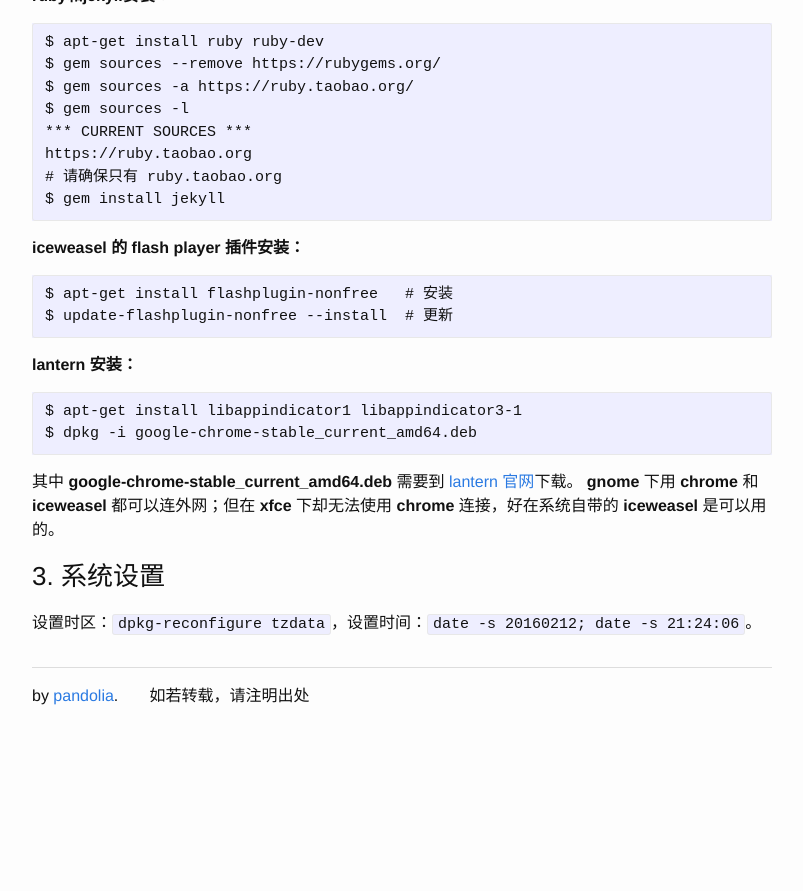
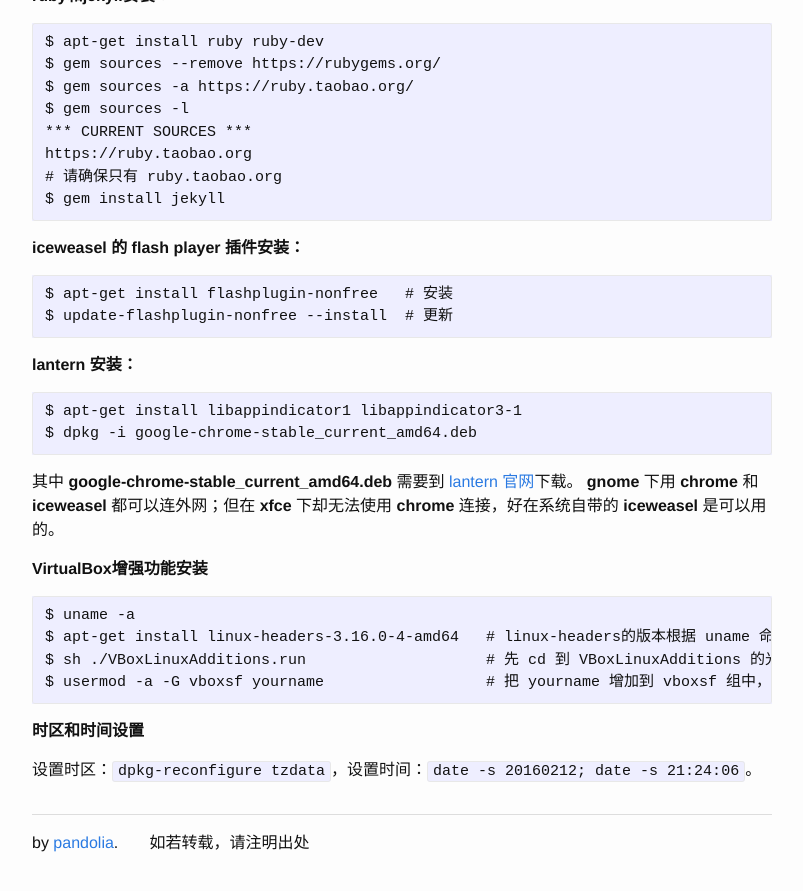
Before and after one commit to pandolia/pandolia.github.io, a Jekyll site: the page built from _posts/2016-01-25-debiansetup.md, in a window 1280 px wide and 900 px high, scrolled down 2040 px. Shown: the top 891 px of the window, without its empty margins (238-1041 px from the left). Built offline with Jekyll 4.4.1, drawn with Linux system fonts in a browser that asks for light colours; before the commit the page ends 2793 px from its top, so only the background shows below that; some of the changed text lies outside the part shown.

Commit message:
Update 2016-01-25-debiansetup.md

```diff
--- a/_posts/2016-01-25-debiansetup.md
+++ b/_posts/2016-01-25-debiansetup.md
@@ -4,7 +4,7 @@ title: Debian安装和使用
 category: 笔记
 ---
 
-### 1. 安装系统
+### 1. 系统安装
 **（1） 在Vitualbox中安装Debian8（xfce）**
 
 见 [mralphaville的Blog](https://mralphaville.wordpress.com/2015/05/01/how-to-install-debian-8-jessie-as-a-virtual-machine) 。
@@ -92,5 +92,13 @@ category: 笔记
 
 其中 **google-chrome-stable_current_amd64.deb** 需要到[ lantern 官网](https://github.com/getlantern/lantern)下载。 **gnome** 下用 **chrome** 和 **iceweasel** 都可以连外网；但在 **xfce** 下却无法使用 **chrome** 连接，好在系统自带的 **iceweasel** 是可以用的。
 
-### 3. 系统设置
+**VirtualBox增强功能安装**
+
+    $ uname -a
+    $ apt-get install linux-headers-3.16.0-4-amd64   # linux-headers的版本根据 uname 命令得到
+    $ sh ./VBoxLinuxAdditions.run                    # 先 cd 到 VBoxLinuxAdditions 的光盘目录
+    $ usermod -a -G vboxsf yourname                  # 把 yourname 增加到 vboxsf 组中，这样 yourname 用户也能使用共享文件夹了
+
+**时区和时间设置**
+
 设置时区：`dpkg-reconfigure tzdata`，设置时间：`date -s 20160212; date -s 21:24:06`。
```
Also changed, not shown: other parts of _posts/2016-01-25-debiansetup.md (+1 -1 lines).
